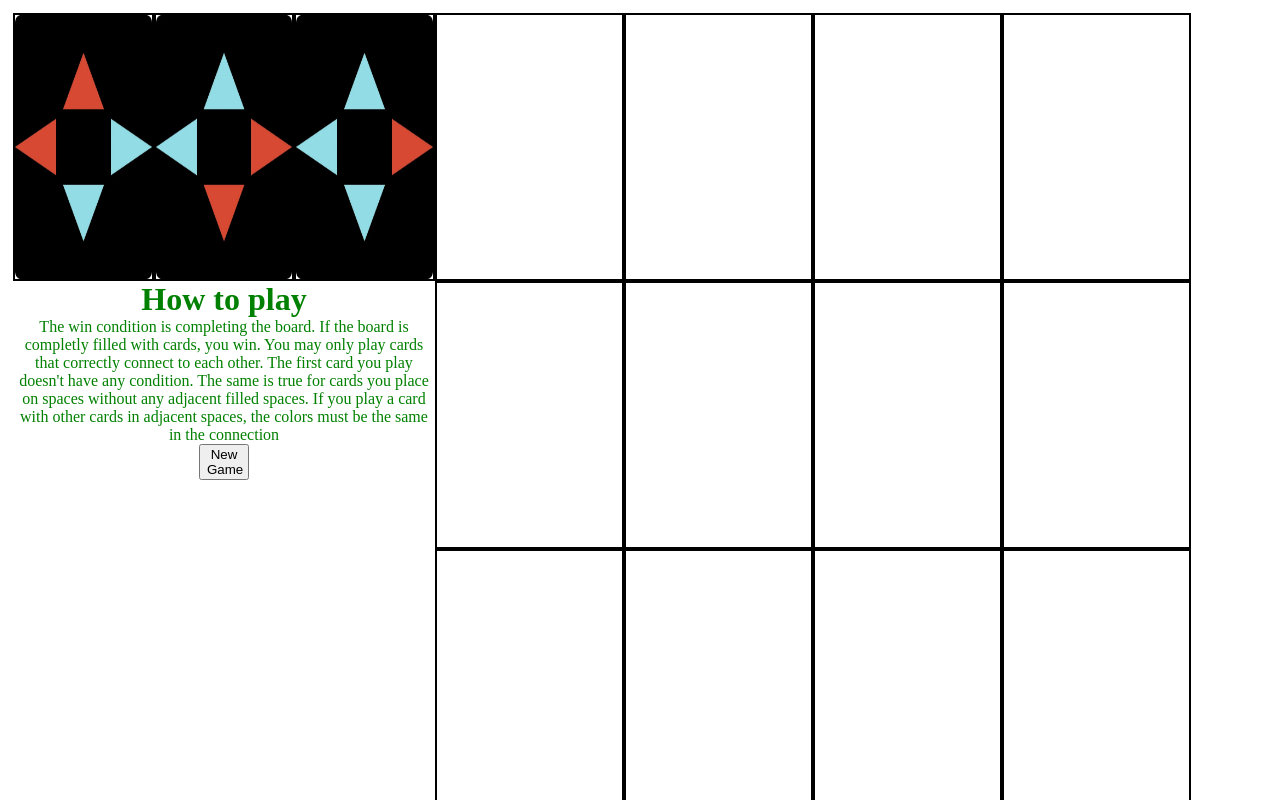
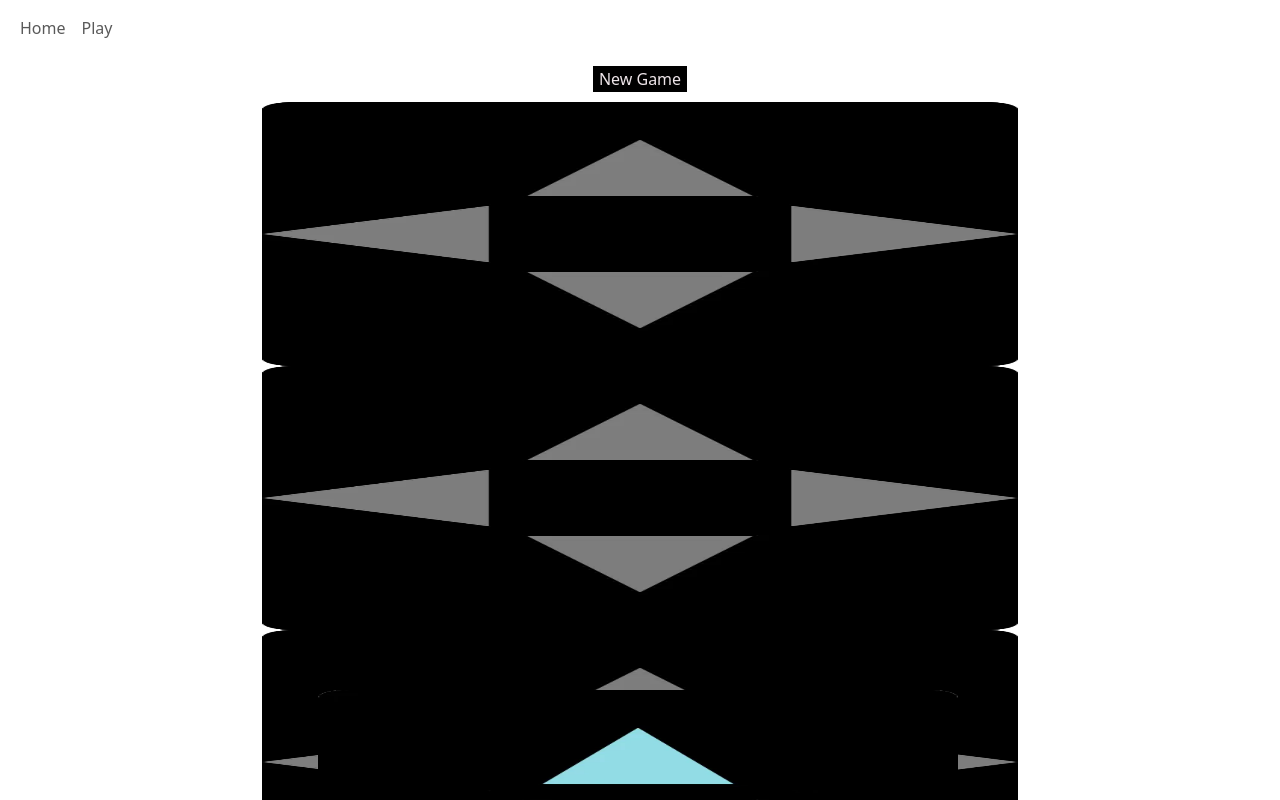
Before and after one commit to Friki128/cards, a website built with Parcel: page src/play.html in a window 1280 px wide. Both pictures are taken after a click on the button "New Game". Shown: the top 800 px of the page. Built offline with nearby package versions, Linux system fonts and the light colour scheme.

Commit message:
accessible

```diff
--- a/src/css/style.css
+++ b/src/css/style.css
@@ -1,42 +1,82 @@
 *{
-    margin: 0 0;
+    --color1: #000000;
+    --color2: #92DCE5;
+    --color3: #EEE5E9;
+    --color4: #7C7C7C;
+    --color5: #D64933;
+    user-select: none;
+    line-height: 1.5;
+    letter-spacing: 2;
+    word-spacing: 0.16;
 }
 body{
     height:100vh;
     background-size: cover;
-    display: flex;
-    flex-direction: row;
+    background-color: var(--color1);
 }
 .tile{
-    border: 2px solid black;
     height: 264px;
     width: 189px;
     margin: 0 0;
     padding: 0 0;
+    user-select: none;
+}
+
+
+*:focus-visible{
+    border: 2px solid var(--color5);
+    outline: none;
+}
+
+.nav-link{
+   color: var(--color3);
+}
+
+.nav-link:hover{
+    color: var(--color1);
+    background-color: var(--color3);
+}
+
+.nav-link:focus-visible{
+    color: var(--color3);
+    outline: none;
+}
+
+.active{
+    color: var(--color3)
 }
 
 img{
     width: 100%;
     height: 100%;
 }
-.container{
-    width: 100%;
-    display: flex;
-    flex-direction: row;
-    margin: 1%;
+
+.start_button{
+    margin: 10px;
+    text-wrap: nowrap;
+    width: fit-content;
+    color: var(--color3);
+    background-color: var(--color1);
+    border: 0px
 }
-h1{
-    display: fle;
+
+.start_button:hover{
+    color: var(--color1);
+    background-color: var(--color3);
 }
+
+.start_button:focus-visible{
+    color: var(--color1);
+    background-color: var(--color3);
+    border: 2px solid var(--color5);
+    user-select: none;
+}
+
 .board{
     width: 756px;
 }
 .presentation{
     width: 33%;
-}
-.row{
-    display: flex;
-    flex-direction: row;
 }
 .text{
     text-align: center;
@@ -48,8 +88,52 @@ h1{
 button{
     width: 50px;
 }
+
+
+.hand-base{
+    position: fixed;
+    overflow: hidden;
+    z-index: 10;
+    transition: height 0.3s ease;
+    transform: translateX(-50%);
+    bottom: 10px;
+    left: 50%;
+    height: 100px;
+    width: fit-content;
+}
+
+.hand-base:hover{
+    height: 300px;
+    overflow: visible;
+}
+
+.hand:hover{
+    transform: scale(120%);
+}
+
+.hand:focus-visible{
+    transform: scale(120%);
+}
+
+.hand-base:focus-within{
+    height: 300px;
+    overflow: visible;
+}
+
+.hand{
+    margin: 10px;
+    border: 0px;
+    transition: transform 0.3s ease;
+}
+.container{
+    display: flex;
+    flex-direction: column;
+    justify-content: center;
+
+}
 .selected{
-    border: 2px solid yellow;
+    border: 2px solid var(--color2);
+    border-radius: 10px;
 }
 @media only screen and (max-width: 768px) {
     .tile{
@@ -60,10 +144,6 @@ button{
         width: 189px;
         margin: 0 auto;
     }
-    .container{
-        flex-direction: column-reverse;
-        justify-content: start;
-    }
     .presentation{
         width: 100%;
     }
--- a/src/js/cards.js
+++ b/src/js/cards.js
@@ -1,4 +1,5 @@
 import cardsList from '../json/cards.json'
+import base from '../img/base.webp'
 const images = {
     redredredred: require('../img/red-red-red-red.webp'),
     blueredredred: require('../img/blue-red-red-red.webp'),
@@ -19,23 +20,36 @@ const images = {
 }
 
 const handPositions = document.querySelectorAll(".hand");
-const startgameButton = document.querySelector("button");
+const startgameButton = document.querySelector(".start_button");
 const boardTiles = document.querySelectorAll(".board .row .tile");
 let selected = 0;
+
+function handleHand(element){
+    handPositions[selected].classList.remove("selected");
+    selected = parseInt(element.id);
+    element.classList.add("selected");
+}
+
 handPositions.forEach(element => {
     element.addEventListener("click", function(){
-        handPositions[selected].classList.remove("selected");
-        selected = parseInt(this.id);
-        this.classList.add("selected");
+       handleHand(this)
     })
+
+element.addEventListener("keydown", function(event) {
+    if (event.key === "Enter") {
+        handleHand(this);
+    }
 });
-boardTiles.forEach(element => {
-    element.addEventListener("click", function(){
+
+});
+
+function handleBoard(element){
     let x = parseInt(element.getAttribute("x"))
     let y = parseInt(element.getAttribute("y"));
     if(validatePlacing(x, y)){
         const img = document.createElement('img');
         img.src =  images[hand[selected].Name.replace(/-/g, "")]
+        img.ariaLabel = hand[selected].Name
         element.innerHTML = ""
         element.appendChild(img);
         board[y][x] = hand[selected];
@@ -44,7 +58,18 @@ boardTiles.forEach(element => {
         alert("You win!!!");
     }
 }
+}
+
+boardTiles.forEach(element => {
+    element.addEventListener("click", function(){
+        handleBoard(this)
     })
+
+    element.addEventListener("keydown", function(event) {
+        if (event.key === "Enter") {
+            handleBoard(this);
+        }
+    });
 });
 let cards = cardsList.cards;
 let board;
@@ -83,7 +108,7 @@ function startGame(){
     board = [[null, null, null, null], [null, null, null, null], [null, null, null, null]];
     hand = [null, null, null];
     boardTiles.forEach(element => {
-        element.innerHTML = "";
+        element.innerHTML = "<img src=\""+ base +"\" alt=\"empty\" aria-label=\"empty\">";
     });
     draw(0);
     draw(1);
@@ -95,11 +120,13 @@ function draw(id){
     hand[id] = cards[value];
     const img = document.createElement('img');
     img.src = images[hand[id].Name.replace(/-/g, "")]
+    img.ariaLabel = hand[id].Name
     handPositions[id].innerHTML = "";
     handPositions[id].appendChild(img);
+    handPositions[id].tabIndex = "0"
 }
 
 function getRandomCardValue(){
-    let value = Math.round(Math.random() * 10);
+    let value = Math.round(Math.random() * 15);
     return value;
 }
--- a/src/play.html
+++ b/src/play.html
@@ -3,49 +3,60 @@
 <head>
     <meta charset="UTF-8">
     <meta name="viewport" content="width=device-width, initial-scale=1.0">
+    <link rel="stylesheet" href="css/bootstrap.css">
     <link rel="stylesheet" href="css/style.css">
     <title>Play</title>
 </head>
 <body>
-    <div class="container">
-        <div class = "presentation">
-            <div class="row hand-base">
-                <div class="tile hand" id="0"></div>
-                <div class="tile hand" id="1"></div>
-                <div class="tile hand" id="2"></div>
-            </div>
-            <div class="text">
-            <h1>How to play</h1>
-            <p>The win condition is completing the board. If the board is completly filled with cards,
-                you win. You may only play cards that correctly connect to each other.
-                The first card you play doesn't have any condition. The same is true for cards you
-                place on spaces without any adjacent filled spaces. If you play a card with other cards
-                in adjacent spaces, the colors must be the same in the connection</p>
-            <button>New Game</button>
+    <nav class="navbar navbar-expand-lg">
+        <div class="container-fluid">
+          <button class="navbar-toggler" type="button" data-bs-toggle="collapse" data-bs-target="#navbarNav" aria-controls="navbarNav" aria-expanded="false" aria-label="Toggle navigation">
+            <span class="navbar-toggler-icon"></span>
+          </button>
+          <div class="collapse navbar-collapse" id="navbarNav">
+            <ul class="navbar-nav">
+              <li class="nav-item">
+                <a class="nav-link" aria-current="page" href="./index.html" tabindex="1">Home</a>
+              </li>
+              <li class="nav-item">
+                <a class="nav-link" href="./play.html" tabindex="1">Play</a>
+              </li>
+            </ul>
+          </div>
         </div>
-        </div>
+      </nav>
+
+    <div class="container text-center d-flex flex-column justify-content-center align-items-center">
+        <button class="start_button btn-lg" tabindex="1">New Game</button>
         <div class="board">
         <div class="row">
-        <div class="tile" x="0" y="0"></div>
-        <div class="tile" X="1" y="0"></div>
-        <div class="tile" x="2" y="0"></div>
-        <div class="tile" x="3" y="0"></div>
+        <div class="tile" x="0" y="0" tabindex="0" aria-label="Row 1 Column 1"><img src="./img/base.webp" alt="empty" aria-label="empty"></div>
+        <div class="tile" X="1" y="0" tabindex="0" aria-label="Row 1 Column 2"><img src="./img/base.webp" alt="empty" aria-label="empty"></div>
+        <div class="tile" x="2" y="0" tabindex="0" aria-label="Row 1 Column 3"><img src="./img/base.webp" alt="empty" aria-label="empty"></div>
+        <div class="tile" x="3" y="0" tabindex="0" aria-label="Row 1 Column 4"><img src="./img/base.webp" alt="empty" aria-label="empty"></div>
         </div>
         <div class="row">
-        <div class="tile" x="0" y="1"></div>
-        <div class="tile" x="1" y="1"></div>
-        <div class="tile" x="2" y="1"></div>
-        <div class="tile" x="3" y="1"></div>
+        <div class="tile" x="0" y="1" tabindex="0" aria-label="Row 2 Column 1"><img src="./img/base.webp" alt="empty" aria-label="empty"></div>
+        <div class="tile" x="1" y="1" tabindex="0" aria-label="Row 2 Column 2"><img src="./img/base.webp" alt="empty" aria-label="empty"></div>
+        <div class="tile" x="2" y="1" tabindex="0" aria-label="Row 2 Column 3"><img src="./img/base.webp" alt="empty" aria-label="empty"></div>
+        <div class="tile" x="3" y="1" tabindex="0" aria-label="Row 2 Column 4"><img src="./img/base.webp" alt="empty" aria-label="empty"></div>
         </div>
         <div class="row">
-        <div class="tile" x="0" y="2"></div>
-        <div class="tile" x="1" y="2"></div>
-        <div class="tile" x="2" y="2"></div>
-        <div class="tile" x="3" y="2"></div>
+        <div class="tile" x="0" y="2" tabindex="0" aria-label="Row 3 Column 1"><img src="./img/base.webp" alt="empty" aria-label="empty"></div>
+        <div class="tile" x="1" y="2" tabindex="0" aria-label="Row 3 Column 2"><img src="./img/base.webp" alt="empty" aria-label="empty"></div>
+        <div class="tile" x="2" y="2" tabindex="0" aria-label="Row 3 Column 3"><img src="./img/base.webp" alt="empty" aria-label="empty"></div>
+        <div class="tile" x="3" y="2" tabindex="0" aria-label="Row 3 Column 4"><img src="./img/base.webp" alt="empty" aria-label="empty"></div>
         </div>
+    </div>
+    <div class="row hand-base">
+        <div class="tile hand" id="0" aria-label="Hand 1"></div>
+        <div class="tile hand" id="1" aria-label="Hand 1"></div>
+        <div class="tile hand" id="2" aria-label="Hand 1"></div>
     </div>
 
 </div>
 <script type="module" src="./js/cards.js"></script>
+<script type="module" src="https://cdn.jsdelivr.net/npm/@popperjs/core@2.11.8/dist/umd/popper.min.js" integrity="sha384-I7E8VVD/ismYTF4hNIPjVp/Zjvgyol6VFvRkX/vR+Vc4jQkC+hVqc2pM8ODewa9r" crossorigin="anonymous"></script>
+<script type="module" src="https://cdn.jsdelivr.net/npm/bootstrap@5.3.2/dist/js/bootstrap.min.js" integrity="sha384-BBtl+eGJRgqQAUMxJ7pMwbEyER4l1g+O15P+16Ep7Q9Q+zqX6gSbd85u4mG4QzX+" crossorigin="anonymous"></script>
 </body>
 </html>
```
Also changed, not shown: src/index.html (+19 -1 lines), src/img/base.webp (added). Lines whose indentation alone changed are shown as unchanged.
